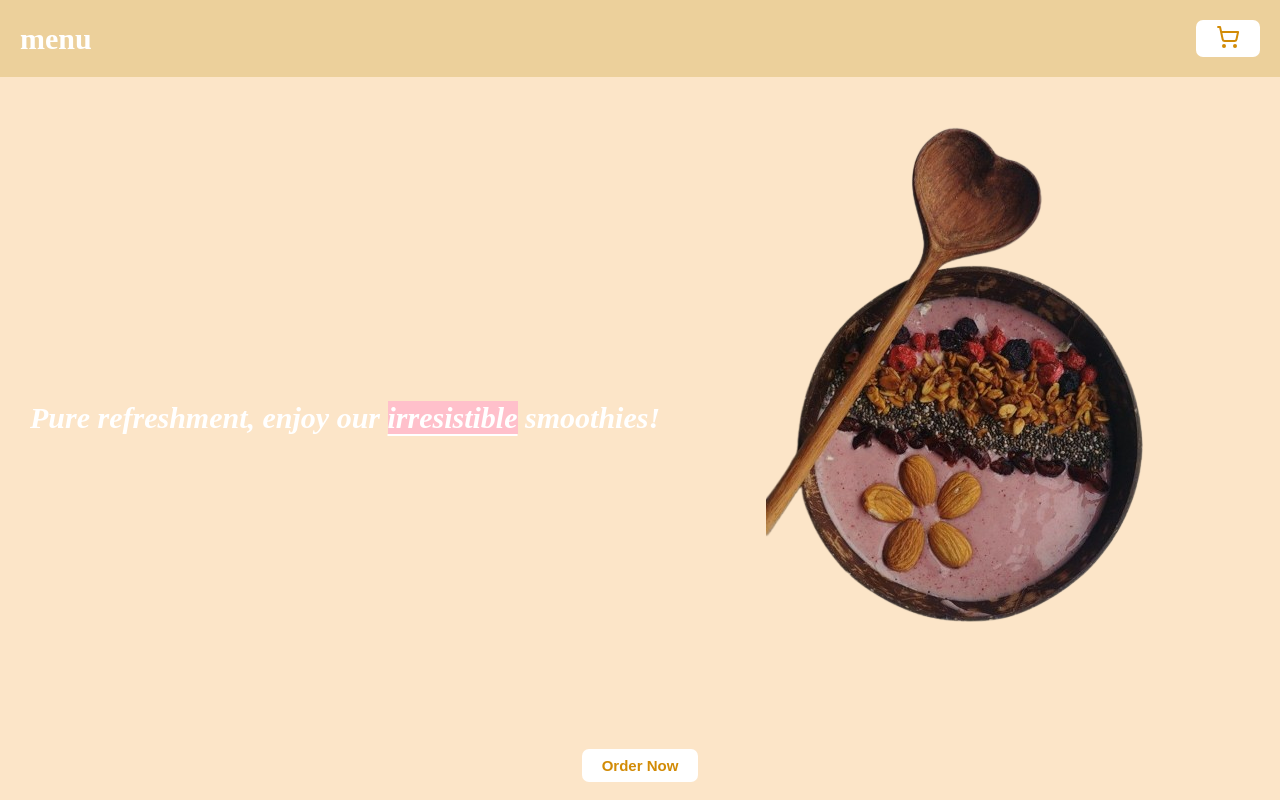
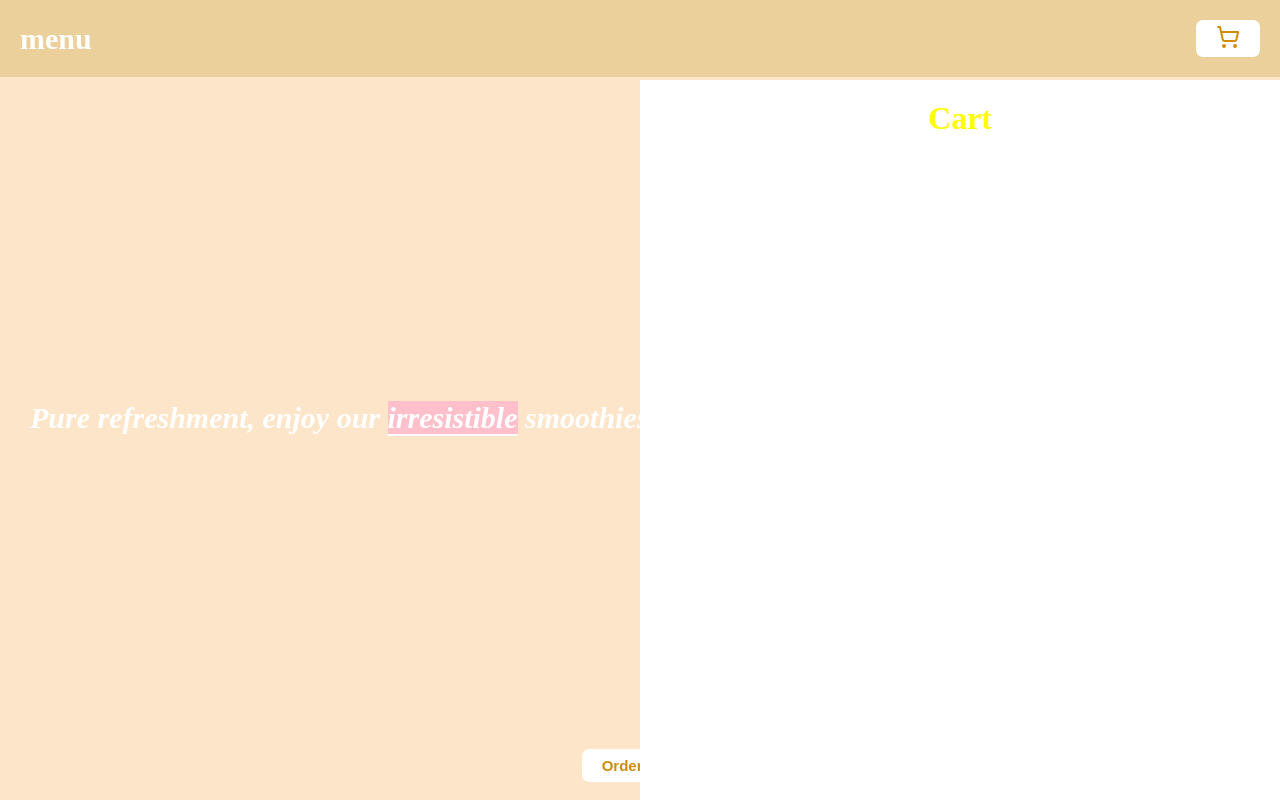
Before and after one commit to egwuatujoy/menu, a React (Create React App) app: page / in a window 1280 px wide. Both pictures are taken after a click on the button 1228 px from the left and 38 px from the top of the page. Shown: the top 800 px of the page. Built offline with nearby package versions, Linux system fonts and the light colour scheme.

Commit message:
updated files

```diff
--- a/src/App.js
+++ b/src/App.js
@@ -2,19 +2,31 @@ import React, { useState } from "react";
 import Nav from "./components/Nav";
 import Homepage from "./components/Homepage";
 import Menus from "./components/Menus";
+import Cart from "./components/Cart";
 
 // data
 import smoothieMenu from "./data/Juice";
-console.log(smoothieMenu)
+
 const App = () => {
+  const [menus, setMenus] = useState(smoothieMenu);
 
-const  [menus, setMenus] = useState(smoothieMenu)
+  const [selected, setSelected] = useState(null);
 
+  const [open, setOpen] = useState(false);
+
+  const handleClick = (menu) => {
+    setSelected((selected) => (selected?.name === menu.name ? null : menu));
+  };
+
+  const handleNav = () => {
+    setOpen(!open);
+  };
   return (
     <div>
-      <Nav />
+      <Nav handleNav={handleNav} />
       <Homepage />
-      <Menus menus={menus} />
+      <Menus menus={menus} handleClick={handleClick} />
+      {open && <Cart />}
     </div>
   );
 };
--- /dev/null
+++ b/src/components/Cart.js
@@ -0,0 +1,11 @@
+import React from "react";
+
+const Cart = () => {
+  return (
+    <div className="cart">
+      <h1>Cart</h1>
+    </div>
+  );
+};
+
+export default Cart;
--- a/src/components/Menu.js
+++ b/src/components/Menu.js
@@ -1,7 +1,7 @@
 import React from "react";
 import { ShoppingCart } from "lucide-react";
 
-const Menu = ({ menu }) => {
+const Menu = ({ menu, handleClick }) => {
   return (
     <div className="menu">
       <img src={menu.image} alt="menu-image" />
@@ -16,7 +16,7 @@ const Menu = ({ menu }) => {
       </div>
 
       <div className="menu-button">
-        <button>
+        <button onClick={() => handleClick(menu)}>
           Order now
           <span>
             <ShoppingCart />
--- a/src/components/Menus.js
+++ b/src/components/Menus.js
@@ -1,12 +1,12 @@
 import React from "react";
 import Menu from "./Menu";
-const Menus = ({ menus }) => {
+const Menus = ({ menus, handleClick }) => {
   return (
     <div className="menus">
       <h1>Our menu</h1>
       <div className="menu-grid">
         {menus.map((menu) => (
-          <Menu menu={menu} />
+          <Menu menu={menu} handleClick={handleClick} key={menu.name} />
         ))}
       </div>
     </div>
--- a/src/components/Nav.js
+++ b/src/components/Nav.js
@@ -1,11 +1,11 @@
 import React from "react";
 import { ShoppingCart } from "lucide-react";
 
-const Nav = () => {
+const Nav = ({ handleNav }) => {
   return (
     <div className="nav">
       <h1>menu</h1>
-      <button>
+      <button onClick={handleNav}>
         <ShoppingCart />
       </button>
     </div>
--- a/src/index.css
+++ b/src/index.css
@@ -90,6 +90,7 @@ button {
 .menus {
   background-color: rgb(120, 107, 92);
   padding: 40px;
+  position: relative;
 }
 .menus h1 {
   color: rgb(255, 255, 255);
@@ -139,3 +140,19 @@ button {
   padding: 10px;
   line-height: 27px;
 }
+
+.cart {
+  color: yellow;
+  position: absolute;
+  margin-top: 80px;
+  top: 0;
+  right: 0;
+  background-color: white;
+  width: 50%;
+  padding: 20px;
+  height: 100vh;
+}
+
+.cart h1 {
+  text-align: center;
+}
```
